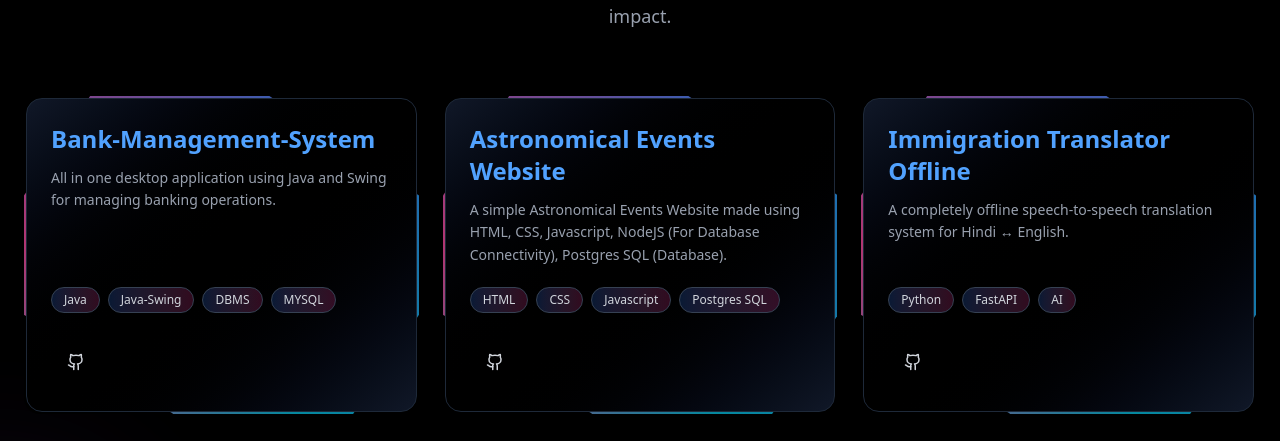
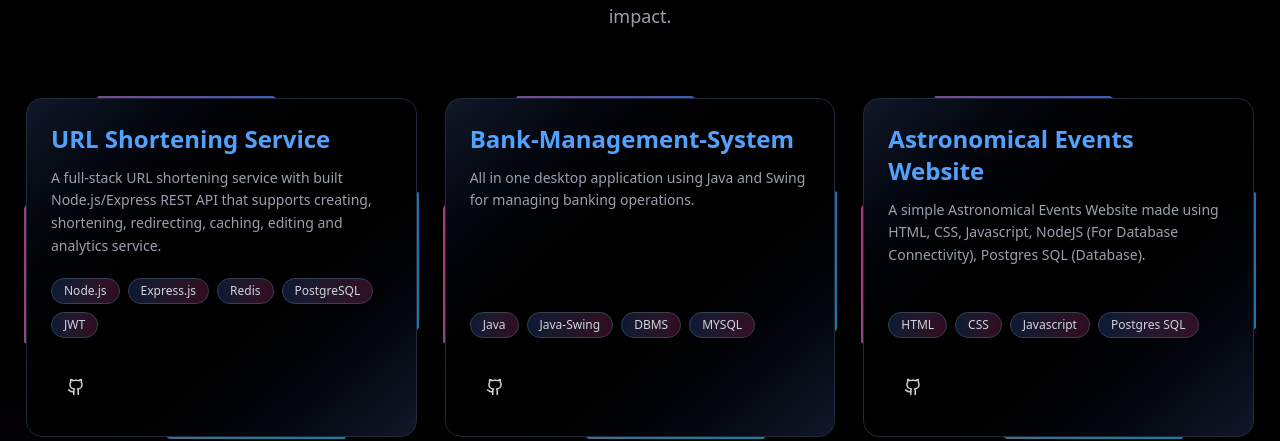
Before and after one commit to Merrill04/Portfolio-Website, a React (Vite) app: page / in a window 1280 px wide. Shown: the part 2025-2466 px from the top of the page. Built offline with nearby package versions, Linux system fonts and the light colour scheme.

Commit message:
Added a new project and updated resume

```diff
--- a/src/components/Herosection.tsx
+++ b/src/components/Herosection.tsx
@@ -55,7 +55,7 @@ export default function Herosection() {
 
           <div className="mt-6 flex gap-4">
             <a
-              href="/MerrillDmonte-Fullstack.pdf"
+              href="/Merrill_Resume.pdf"
               download
               className="px-6 py-3 bg-blue-500 hover:bg-blue-600 text-white font-semibold rounded-lg transition-all duration-300 shadow-lg"
             >
--- a/src/components/ProjectsSection.tsx
+++ b/src/components/ProjectsSection.tsx
@@ -18,6 +18,13 @@ const projects: Project[] = [
       "A Next.js platform to locate nearby e-waste recycling centers with AI-based credit prediction.",
     techStack: ["Next.js", "Tailwind", "AI/ML", "Maps API"],
     githubLink: "https://github.com/Merrill04/E-Waste-Facility-Locator",
+  },
+  {
+    title: "URL Shortening Service",
+    description:
+      "A full-stack URL shortening service with built Node.js/Express REST API that supports creating, shortening, redirecting, caching, editing and analytics service.",
+    techStack: ["Node.js", "Express.js", "Redis", "PostgreSQL", "JWT"],
+    githubLink: "https://github.com/Merrill04/URL_Shortener",
   },
   {
     title: "Bank-Management-System",
```
Also changed, not shown: 2 other files (tests, documents, lock files or other folders).
